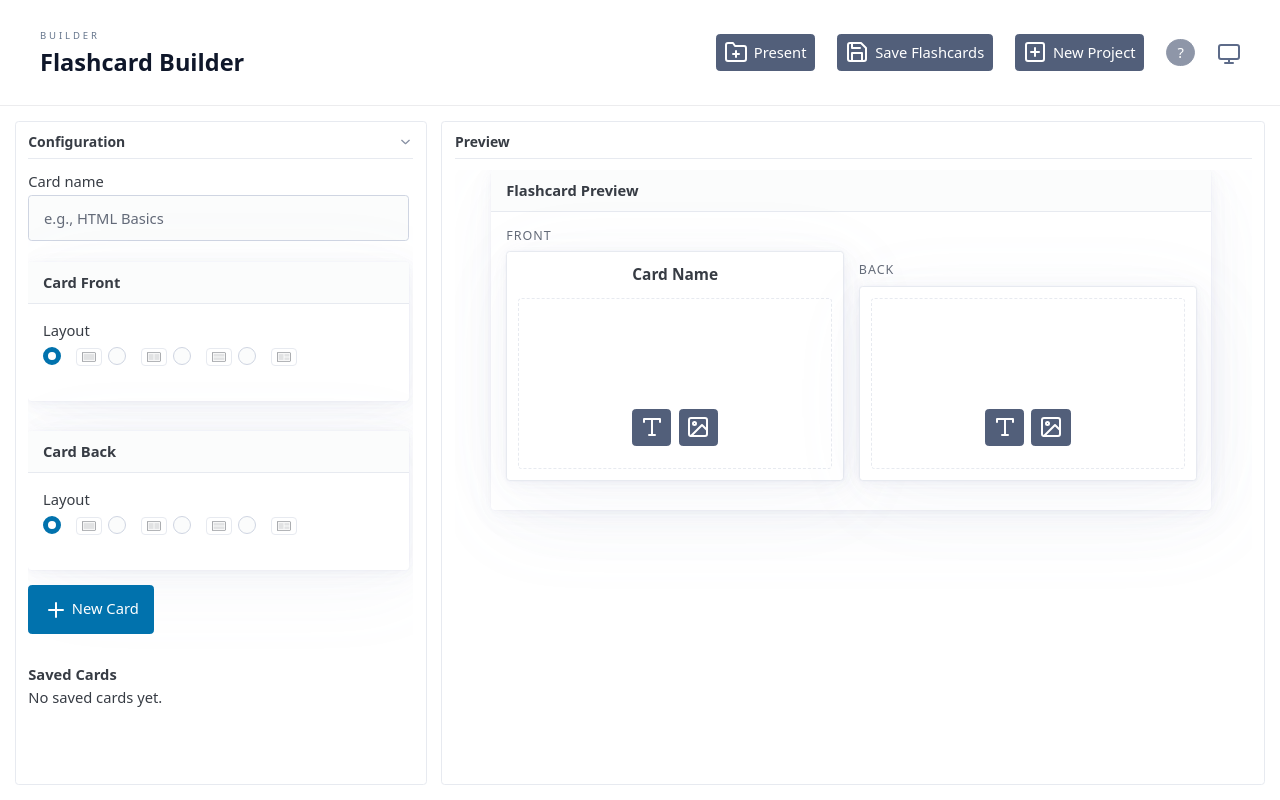
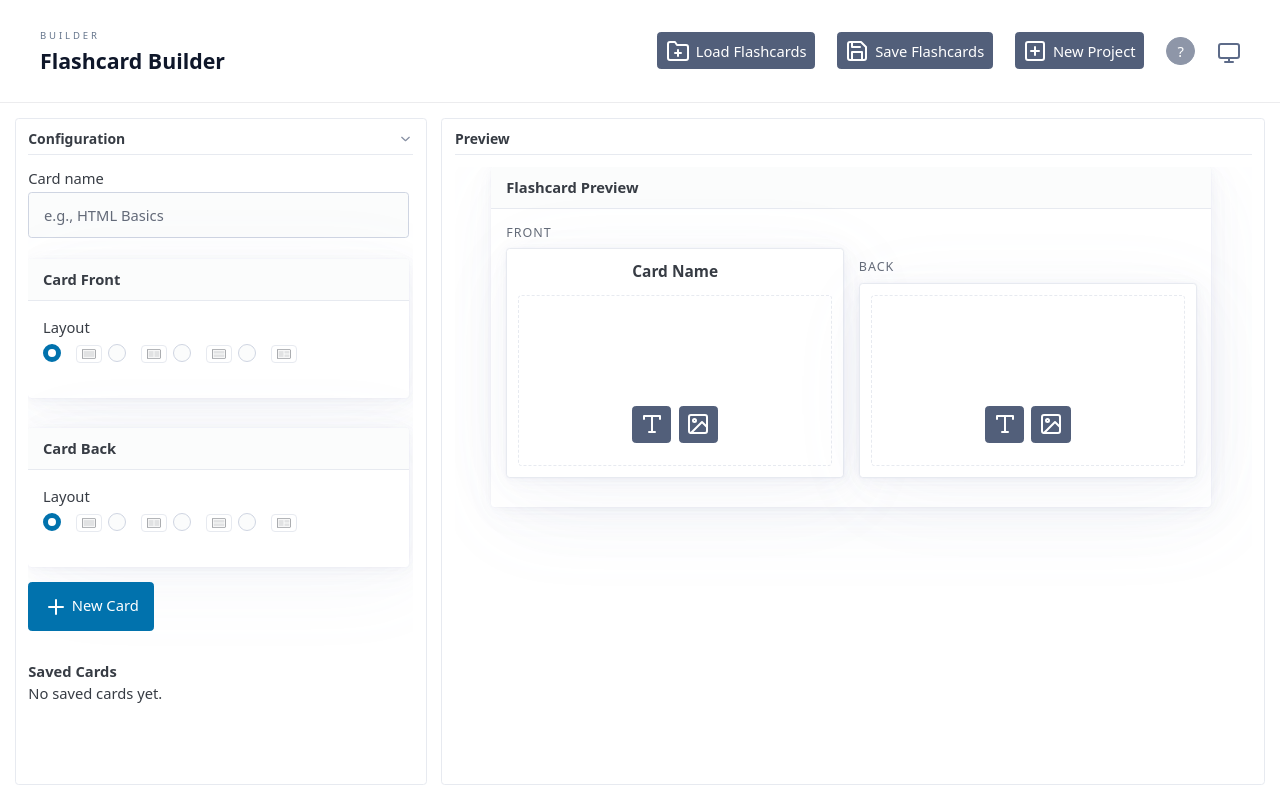
Before and after one commit to botacatalin/Flashcards, a Flask app: page /builder in a window 1280 px wide. Run offline with Flask 3, Linux system fonts and the light colour scheme; some libraries are stand-ins or nearby versions.

Commit message:
Refactor

```diff
--- a/templates/index.html
+++ b/templates/index.html
@@ -47,8 +47,10 @@
 
       .builder-title {
         margin: 0;
-        font-size: 1.6rem;
+        font-size: 1.45rem;
         color: #0f172a;
+        font-weight: 600;
+        line-height: 1.1;
       }
 
       .help-button {
@@ -239,6 +241,7 @@
         gap: 0.5rem;
         flex-wrap: wrap;
         justify-content: center;
+        width: 100%;
       }
 
       .area-content {
@@ -398,12 +401,12 @@
             <button
               class="secondary"
               type="button"
-              title="Present flashcard"
-              aria-label="Present flashcard"
+              title="Load flashcards"
+              aria-label="Load flashcards"
               id="build-flashcard"
             >
               <i data-feather="folder-plus"></i>
-              Present
+              Load Flashcards
             </button>
           </li>
           <li>
```
Also changed, not shown: templates/presenter.html (+6 -4 lines).
